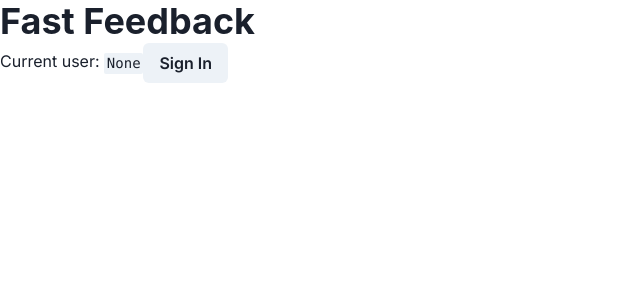
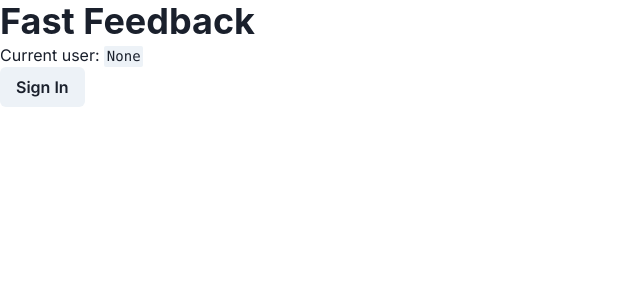
Before and after one commit to shortnd/fastfeedback, a Next.js app: page / in a window 1280 px wide. Shown: the top 300 px of the page, without its empty margins (0-640 px from the left). Built offline with nearby package versions, Linux system fonts and the light colour scheme; no server answers.

Commit message:
absolute imports and theme (#4)

```diff
--- a/pages/_app.js
+++ b/pages/_app.js
@@ -1,6 +1,6 @@
 import { ChakraProvider } from '@chakra-ui/react'
-import { AuthProvider } from '../lib/auth'
-import theme from '../styles/theme'
+import { AuthProvider } from '@/lib/auth'
+import theme from '@/styles/theme'
 
 function MyApp({ Component, pageProps }) {
   return (
--- a/pages/index.js
+++ b/pages/index.js
@@ -1,5 +1,5 @@
 import Head from 'next/head'
-import { useAuth } from '../lib/auth'
+import { useAuth } from '@/lib/auth'
 import { Button, Code, Heading, Text } from '@chakra-ui/react'
 
 export default function Home() {
@@ -18,12 +18,12 @@ export default function Home() {
 
         <Text>
           Current user: <Code>{auth.user ? auth.user.email : "None"}</Code>
-          {auth.user ? (
-            <Button onClick={(e) => auth.signout()}>Sign Out</Button>
-            ) : (
-              <Button onClick={(e) => auth.signinWithGithub()}>Sign In</Button>
-          )}
         </Text>
+        {auth.user ? (
+          <Button onClick={(e) => auth.signout()}>Sign Out</Button>
+          ) : (
+            <Button onClick={(e) => auth.signinWithGithub()}>Sign In</Button>
+        )}
       </main>
     </div>
   )
--- a/styles/theme.js
+++ b/styles/theme.js
@@ -1,6 +1,18 @@
 import { extendTheme } from '@chakra-ui/react'
 
 const _theme = {
+  styles: {
+    global: (props) => ({
+      "html": {
+        scrollBehavior: 'smooth'
+      },
+      '#__next': {
+        display: 'flex',
+        flexDirection: 'column',
+        minHeight: '100vh'
+      }
+    })
+  },
   fonts: {
     body: `Inter,-apple-system,BlinkMacSystemFont,"Segoe UI",Helvetica,Arial,sans-serif,"Apple Color Emoji","Segoe UI Emoji","Segoe UI Symbol"`,
   fontWeights: {
```
Also changed, not shown: jsconfig.json (added, +10 -0 lines).
